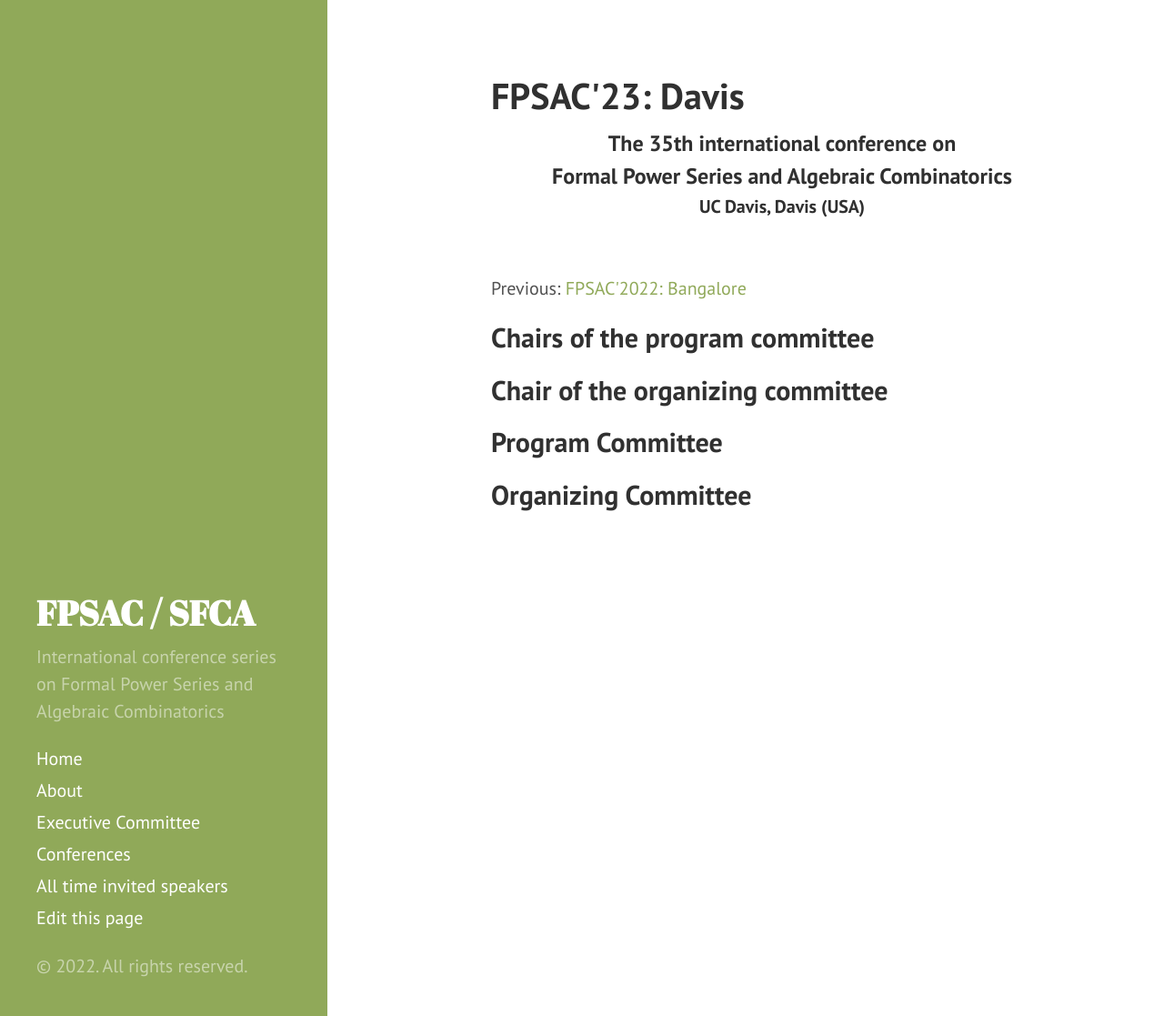
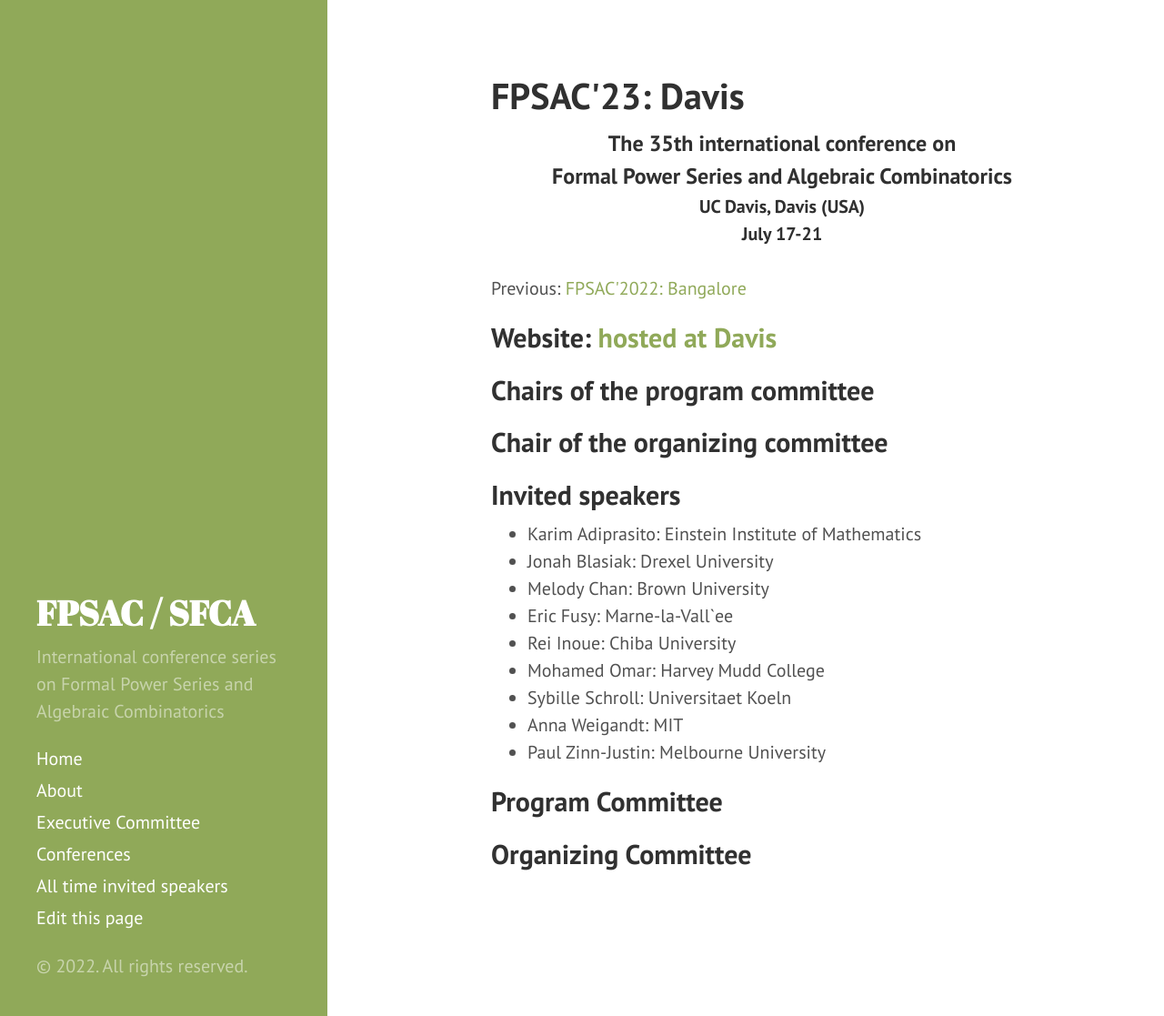
Before and after one commit to FPSAC/FPSAC.github.io, a Jekyll site: the page built from _confs/fpsac-2023.md, in a window 1280 px wide and 1117 px high. Shown: the whole window at 91% size. Built offline with Jekyll 4.4.1, drawn with Linux system fonts in a browser that asks for light colours.

Commit message:
Update fpsac-2023.md

```diff
--- a/_confs/fpsac-2023.md
+++ b/_confs/fpsac-2023.md
@@ -5,11 +5,28 @@
 institution: UC Davis
 town: Davis
 country: USA
-dates:
-site:
+dates: July 17-21
+site: http://fpsac23.math.ucdavis.edu/
 
 invited_speakers:
-
+- name: Karim Adiprasito
+  affiliation: Einstein Institute of Mathematics
+- name: Jonah Blasiak
+  affiliation: Drexel University
+- name: Melody Chan
+  affiliation: Brown University
+- name: Eric Fusy
+  affiliation: Marne-la-Vall`ee
+- name: Rei Inoue
+  affiliation: Chiba University
+- name: Mohamed Omar
+  affiliation: Harvey Mudd College
+- name: Sybille Schroll
+  affiliation: Universitaet Koeln
+- name: Anna Weigandt
+  affiliation: MIT
+- name: Paul Zinn-Justin
+  affiliation: Melbourne University
 
 program_committee:
 
```
